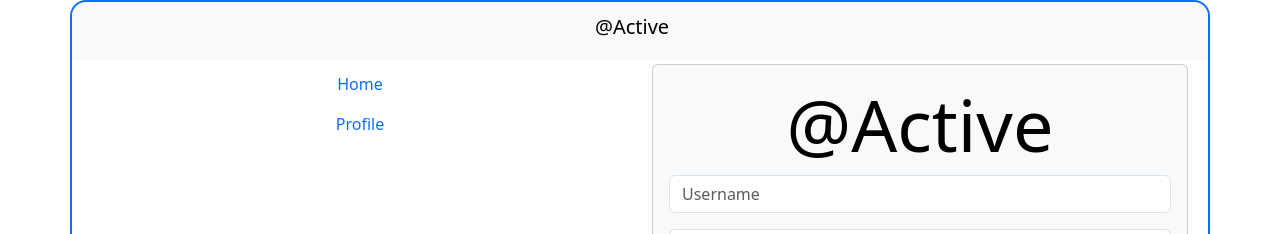
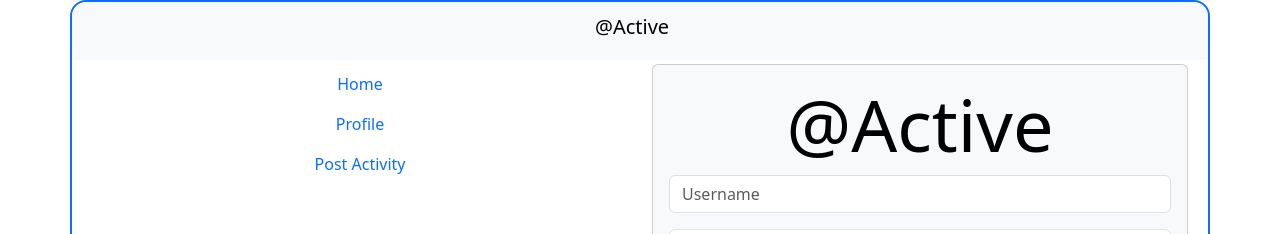
Before and after one commit to t-hendricks/active-angular-app, an Angular app: page / in a window 1280 px wide. Shown: the top 234 px of the page. Built offline with nearby package versions, Linux system fonts and the light colour scheme.

Commit message:
Add post button

```diff
--- a/src/app/app.component.html
+++ b/src/app/app.component.html
@@ -12,6 +12,8 @@
                     data-bs-toggle="pill" type="button" role="tab">Home</button>
                 <button routerLink="profile/posts" routerLinkActivie="active" class="nav-link" id="v-pills-profile-tab"
                     data-bs-toggle="pill" type="button" role="tab">Profile</button>
+                <button routerLink="post" routerLinkActive="active" class="nav-link" id="v-pills-home-tab"
+                    data-bs-toggle="pill" type="button" role="tab">Post Activity</button>
             </div>
         </div>
 
```
